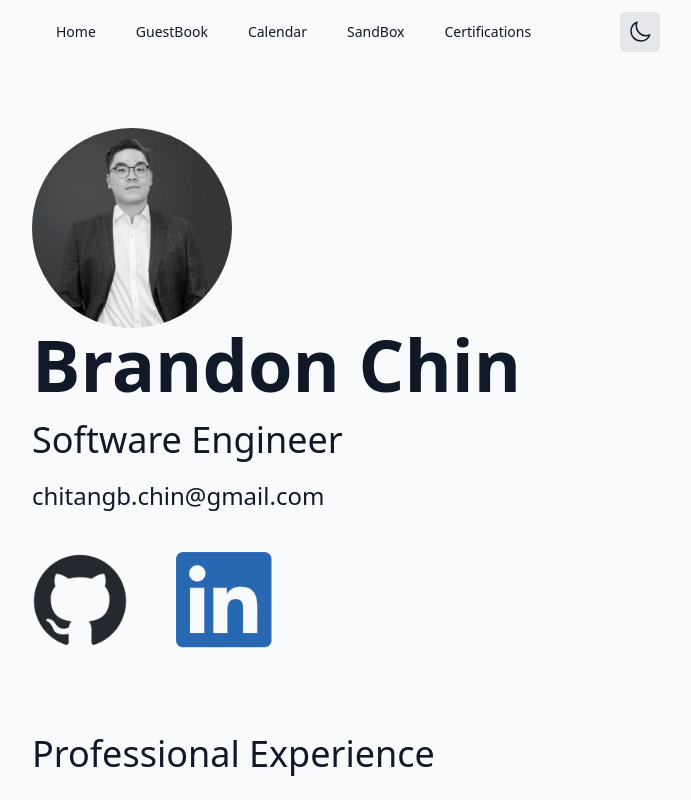
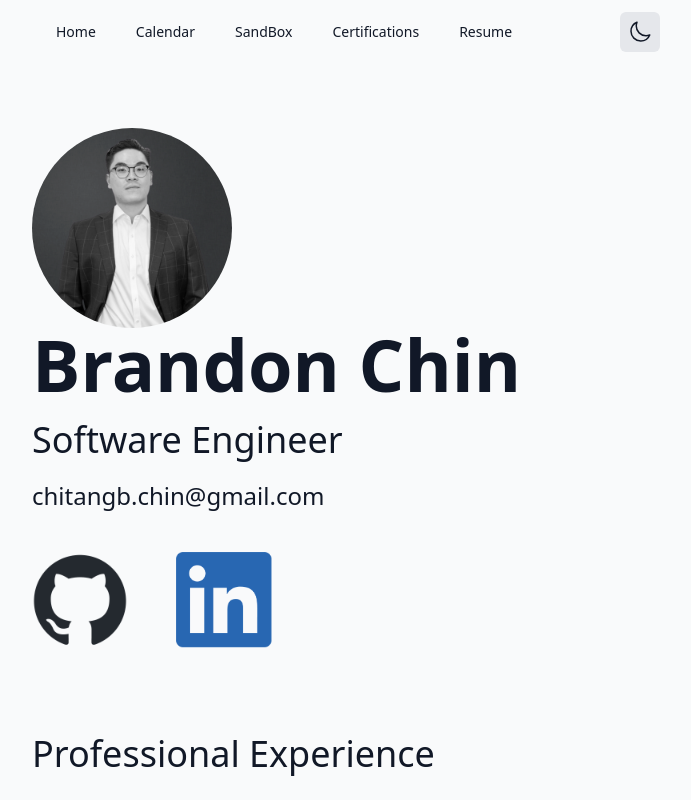
Before and after one commit to chitangchin/WebsitePortfolio, a Next.js app: page / in a window 1280 px wide. Shown: the top 800 px of the page, without its empty margins (288-979 px from the left). Built offline with nearby package versions, Linux system fonts and the light colour scheme.

Commit message:
Added Resume Button

```diff
--- a/src/sections/Header.jsx
+++ b/src/sections/Header.jsx
@@ -7,11 +7,10 @@ import { Bars3Icon, BellIcon, XMarkIcon } from '@heroicons/react/24/outline'
 
 const navigation = [
   { name: 'Home', href: '/', test: "home", current: false },
-  { name: 'GuestBook', href: '/GuestBook', test: "guestbook", current: false },
   { name: 'Calendar', href: 'https://calendly.com/chitangchin/meeting', test: "calendar", current: false },
   { name: 'SandBox', href: '/SandBox', test: "about", current: false },
   { name: 'Certifications', href: 'https://www.credly.com/users/brandon-chin.5d7de3ce/badges', test: "about", current: false },
-
+  { name: 'Resume', href: 'https://docs.google.com/document/d/14uk7NSFTwJ50Di7946IHA-8Ehd6RnDrMqC9YFBkDqfg/edit?usp=sharing', test: "resume", current: false }
 ]
 
 function classNames(...classes) {
```
Also changed, not shown: 1 other file (tests, documents, lock files or other folders).
